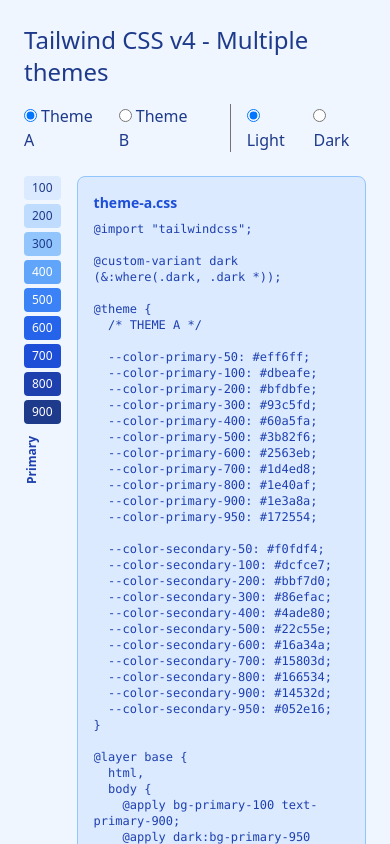
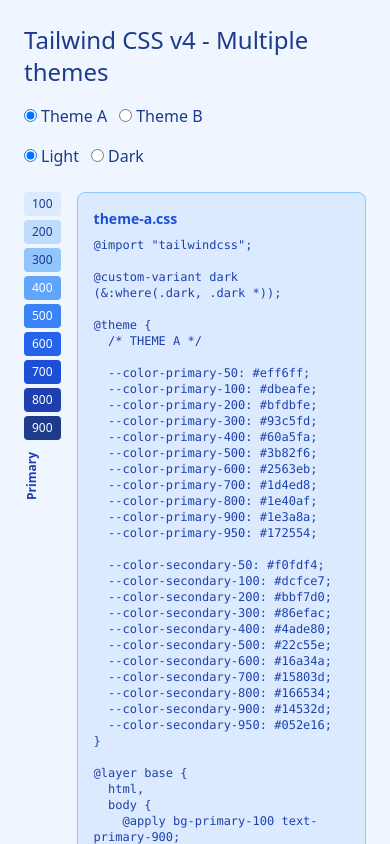
Before and after one commit to manumorante/tailwind-multi-config, a React (Vite) app: page / in a window 390 px wide. Shown: the top 844 px of the page. Built offline with nearby package versions, Linux system fonts and the light colour scheme.

Commit message:
refactor theme selection UI in App component to enhance layout and accessibility by restructuring radio button groups and adding cursor pointer styles for better user interaction

```diff
--- a/src/App.tsx
+++ b/src/App.tsx
@@ -115,8 +115,10 @@
           Tailwind CSS v4 - Multiple themes
         </h1>
 
-        <div className="flex gap-3 mb-6 items-center">
-        <label>
+        <div className="flex flex-col sm:flex-row gap-4 mb-6">
+          {/* Fila 1: Selección de Tema */}
+          <div className="flex gap-3">
+            <label className="cursor-pointer">
               <input
                 type="radio"
                 name="theme"
@@ -127,7 +129,8 @@
               />
               <span>Theme A</span>
             </label>
-        <label>
+
+            <label className="cursor-pointer">
               <input
                 type="radio"
                 name="theme"
@@ -138,9 +141,11 @@
               />
               <span>Theme B</span>
             </label>
+          </div>
 
-          <div className="ml-4 border-l border-neutral-500 dark:border-neutral-400 pl-4 flex gap-3">
-          <label>
+          {/* Fila 2: Selección de Modo */}
+          <div className="flex gap-3">
+            <label className="cursor-pointer">
               <input
                 type="radio"
                 name="mode"
@@ -151,7 +156,8 @@
               />
               <span>Light</span>
             </label>
-          <label>
+
+            <label className="cursor-pointer">
               <input
                 type="radio"
                 name="mode"
```
Lines whose indentation alone changed are shown as unchanged.
